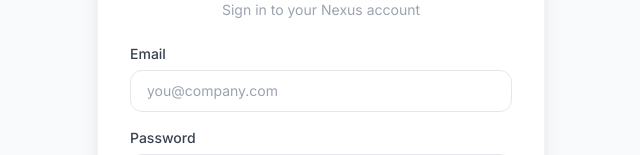
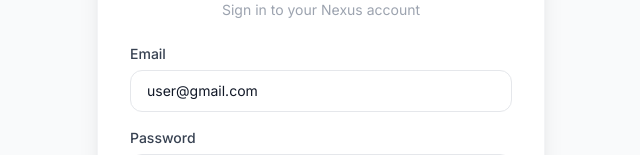
Before and after one commit to ofctarun/Nexus, a React (Vite) app in the folder client/: page /login in a window 1280 px wide. Shown: the part 332-487 px from the top of the page, without its empty margins (319-959 px from the left). Built offline with nearby package versions, Linux system fonts and the light colour scheme.

Commit message:
placeholder values are constant

```diff
--- a/client/src/features/auth/components/LoginForm.jsx
+++ b/client/src/features/auth/components/LoginForm.jsx
@@ -7,7 +7,7 @@
 import axios from 'axios';
 
 export default function LoginForm() {
-  const [formData, setFormData] = useState({ email: '', password: '' });
+  const [formData, setFormData] = useState({ email: 'user@gmail.com', password: 'user@123' });
   const [showPassword, setShowPassword] = useState(false);
   const [loading, setLoading] = useState(false);
   const dispatch = useDispatch();
```
